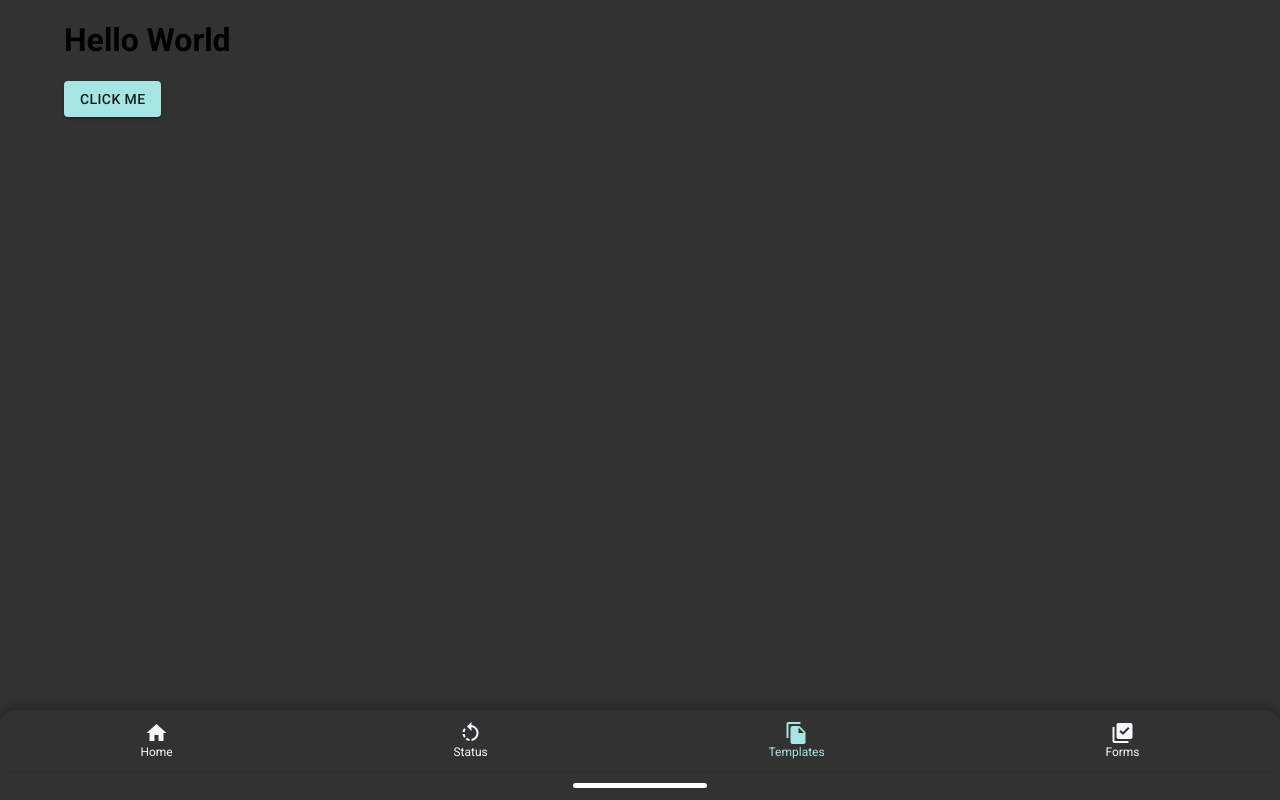
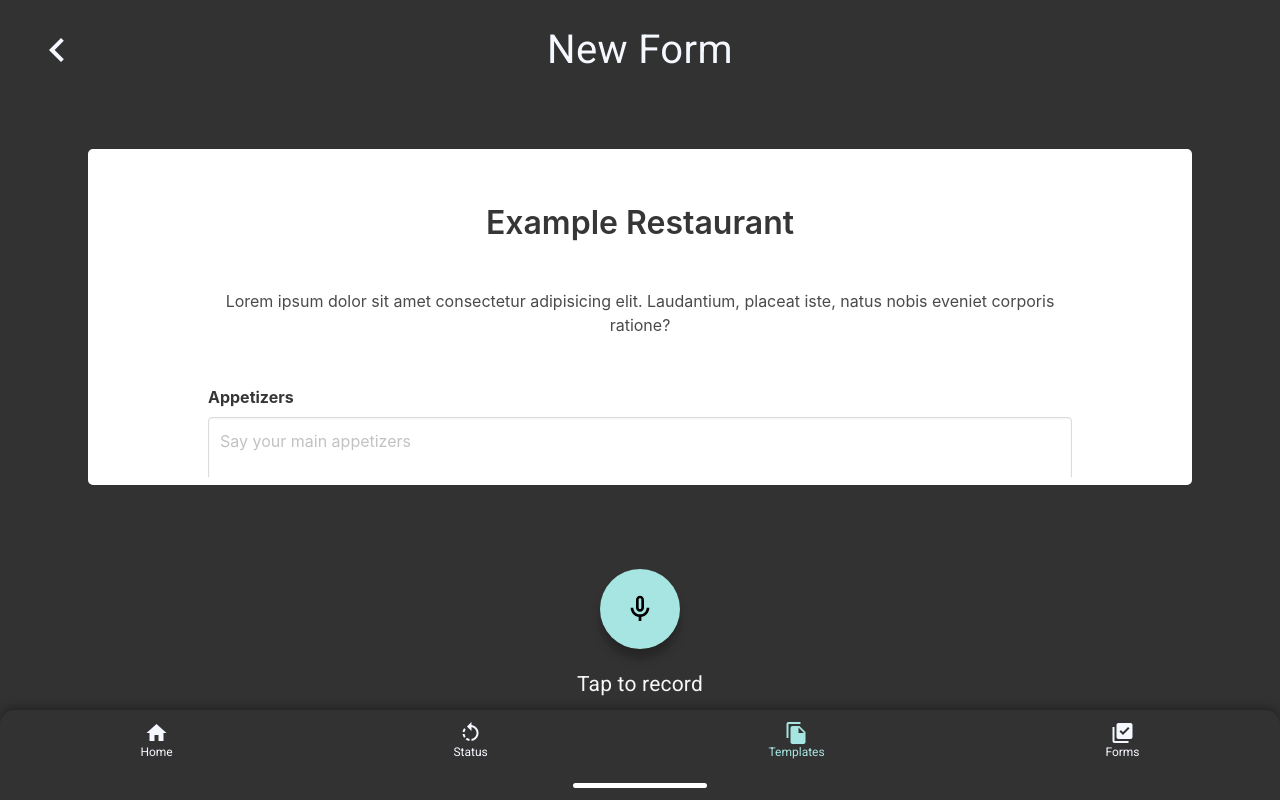
Before and after one commit to SantiagoUriarte/GoogleServerlessCloudHackathon2022, a React (Vite) app in the folder frontend/: page /1/1 in a window 1280 px wide. Built offline with nearby package versions, Linux system fonts and the light colour scheme.

Commit message:
Created show tempalte page

```diff
--- a/frontend/src/App.jsx
+++ b/frontend/src/App.jsx
@@ -2,14 +2,22 @@ import { Container } from "@mui/material";
 import React from "react";
 import ShowTemplatePage from "./pages/ShowTemplatePage/ShowTemplatePage";
 import BottomNavbar from "./components/BottomNavbar/BottomNavbar";
+import BottomNavbarSpacer from "./components/BottomNavbarSpacer/BottomNavbarSpacer";
 
 const containerStyle = {
+  height: "100vh",
   padding: 0,
+  display: "flex",
+  flexDirection: "column",
+  alignItems: "center",
+  justifyContent: "space-between",
+  width: "90%",
 };
 export default function App() {
   return (
     <Container sx={containerStyle}>
       <ShowTemplatePage />
+      {/* <BottomNavbarSpacer /> */}
       <BottomNavbar />
     </Container>
   );
--- a/frontend/src/components/BottomNavbar/BottomNavbar.jsx
+++ b/frontend/src/components/BottomNavbar/BottomNavbar.jsx
@@ -3,10 +3,8 @@ import React from "react";
 import NavbarItem from "../../components/NavbarItems/NavbarItem";
 
 const containerStyle = {
+  marginTop: "10px",
   width: "100vw",
-  position: "fixed",
-  bottom: 0,
-  left: 0,
 };
 
 const navbarStyle = {
@@ -16,22 +14,24 @@ const navbarStyle = {
   boxShadow: "0px -4px 8px rgba(0, 0, 0, 0.25)",
   borderRadius: "15px 15px 0px 0px",
   alignItems: "center",
-  zIndex: "0",
+  zIndex: "100",
+  backgroundColor: "#323232",
 };
 
 const bottomBoxStyle = {
   display: "flex",
   bottom: 0,
   height: "30px",
-  zIndex: "1",
+  zIndex: "200",
   alignItems: "center",
   justifyContent: "center",
+  backgroundColor: "#323232",
 };
 
 const decorationBoxStyle = {
   width: "134px",
   height: "5px",
-  zIndex: "2",
+  zIndex: "300",
   backgroundColor: "white",
   borderRadius: "10px",
 };
--- /dev/null
+++ b/frontend/src/components/BottomNavbarSpacer/BottomNavbarSpacer.jsx
@@ -0,0 +1,11 @@
+import React from "react";
+import { Box } from "@mui/material";
+
+const bottomNavbarSpacerStyle = {
+  height: "100px",
+  width: "100%",
+};
+
+export default function BottomNavbarSpacer() {
+  return <Box sx={bottomNavbarSpacerStyle}></Box>;
+}
--- /dev/null
+++ b/frontend/src/components/FormHeader/FormHeader.jsx
@@ -0,0 +1,42 @@
+import React from "react";
+import { Box, Typography, IconButton } from "@mui/material";
+import KeyboardArrowLeftIcon from "@mui/icons-material/KeyboardArrowLeft";
+
+const formHeaderStyle = {
+  display: "flex",
+  padding: "20px 0 10px 0",
+  alignItems: "center",
+  justifyContent: "center",
+};
+
+const textStyle = {
+  fontSize: "40px",
+};
+
+const arrowIconStyle = {
+  fontSize: "48px",
+};
+
+export default function FormHeader({ style, title }) {
+  return (
+    <Box
+      sx={{
+        ...formHeaderStyle,
+        ...style,
+      }}
+    >
+      <IconButton
+        aria-label="delete"
+        sx={{
+          position: "absolute",
+          left: 25,
+        }}
+      >
+        <KeyboardArrowLeftIcon color="secondary" sx={arrowIconStyle} />
+      </IconButton>
+      <Typography display="inline" color="secondary" sx={textStyle}>
+        {title}
+      </Typography>
+    </Box>
+  );
+}
--- /dev/null
+++ b/frontend/src/components/FormViewer/FormViewer.jsx
@@ -0,0 +1,43 @@
+import React from "react";
+import { Box } from "@mui/material";
+import form from "./exampleFormRestaurant.html?raw";
+
+const formViewerStyle = {
+  display: "flex",
+  justifyContent: "center",
+  alignItems: "center",
+  padding: "10px 0",
+};
+
+const viewerContainerStyle = {
+  height: "40vh",
+  width: "100%",
+  position: "relative",
+  border: "0.5em solid #ffffff",
+  borderRadius: "5px",
+  overflow: "hidden",
+};
+
+const viewerStyle = {
+  position: "absolute",
+  display: "block",
+  width: "100%",
+  height: "100%",
+  margin: "auto",
+  border: 0,
+};
+
+export default function FormViewer({ style }) {
+  return (
+    <Box
+      sx={{
+        ...formViewerStyle,
+        ...style,
+      }}
+    >
+      <Box sx={viewerContainerStyle}>
+        <iframe style={viewerStyle} srcDoc={form}></iframe>
+      </Box>
+    </Box>
+  );
+}
--- /dev/null
+++ b/frontend/src/components/FormViewer/exampleFormRestaurant.html
@@ -0,0 +1,85 @@
+<!DOCTYPE html>
+<html lang="en">
+  <head>
+    <meta charset="UTF-8" />
+    <meta http-equiv="X-UA-Compatible" content="IE=edge" />
+    <meta name="viewport" content="width=device-width, initial-scale=1.0" />
+    <link
+      rel="stylesheet"
+      href="https://cdn.jsdelivr.net/npm/bulma@0.9.3/css/bulma.min.css"
+    />
+    <title>Restaurant Order</title>
+
+    <style>
+      html {
+        overflow: scroll;
+        overflow-x: hidden;
+      }
+      ::-webkit-scrollbar {
+        width: 0; /* Remove scrollbar space */
+        background: transparent; /* Optional: just make scrollbar invisible */
+      }
+      /* Optional: show position indicator in red */
+      ::-webkit-scrollbar-thumb {
+        background: #ff0000;
+      }
+      .section {
+        margin-top: 0px;
+        padding-bottom: 0px;
+      }
+    </style>
+  </head>
+  <body>
+    <div class="container">
+      <section id="restuarantName" class="section has-text-centered">
+        <h1 class="title">Example Restaurant</h1>
+      </section>
+      <section class="introInfo section has-text-centered">
+        <p>
+          Lorem ipsum dolor sit amet consectetur adipisicing elit. Laudantium,
+          placeat iste, natus nobis eveniet corporis ratione?
+        </p>
+      </section>
+      <section id="appetizers" class="section">
+        <div class="field">
+          <label class="label">Appetizers</label>
+          <div class="control">
+            <textarea
+              class="textarea"
+              placeholder="Say your main appetizers"
+            ></textarea>
+          </div>
+        </div>
+      </section>
+      <section id="mainDishes" class="section">
+        <div class="field">
+          <label class="label">Main Dishes</label>
+          <div class="control">
+            <textarea
+              class="textarea"
+              placeholder="Say your main dishes"
+            ></textarea>
+          </div>
+        </div>
+      </section>
+      <section id="desserts" class="section">
+        <div class="field">
+          <label class="label">Desserts</label>
+          <div class="control">
+            <textarea
+              class="textarea"
+              placeholder="Say your dessrts"
+              data-trigger="Random word"
+            ></textarea>
+          </div>
+        </div>
+      </section>
+      <section id="footer" class="section has-text-centered">
+        <p>
+          Lorem, ipsum dolor sit amet consectetur adipisicing elit. Mollitia
+          cupiditate dolorum facilis veniam, tempore quo! Rerum, inventore.
+        </p>
+      </section>
+    </div>
+  </body>
+</html>
--- /dev/null
+++ b/frontend/src/components/RecordBox/RecordBox.jsx
@@ -0,0 +1,39 @@
+import React from "react";
+import { Box, IconButton, Typography } from "@mui/material";
+import MicNoneOutlinedIcon from "@mui/icons-material/MicNoneOutlined";
+import { theme } from "../../theme.js";
+const recordBoxStyle = {
+  display: "flex",
+  padding: "10px 0",
+  flexDirection: "column",
+  alignItems: "center",
+  padding: 0,
+};
+
+const circleButtonStyle = {
+  padding: "24px",
+  backgroundColor: theme.palette.primary.main,
+  filter: "drop-shadow(0px 10px 4px rgba(0, 0, 0, 0.25))",
+};
+
+const micIconStyle = {
+  color: "black",
+  fontSize: "32px",
+};
+
+const labelStyle = {
+  marginTop: "20px",
+  fontSize: "21px",
+  color: theme.palette.text.secondary,
+};
+
+export default function RecordBox({ style }) {
+  return (
+    <Box sx={{ ...recordBoxStyle, ...style }}>
+      <IconButton aria-label="delete" sx={circleButtonStyle}>
+        <MicNoneOutlinedIcon sx={micIconStyle} />
+      </IconButton>
+      <Typography sx={labelStyle}>Tap to record</Typography>
+    </Box>
+  );
+}
--- a/frontend/src/pages/ShowTemplatePage/ShowTemplatePage.jsx
+++ b/frontend/src/pages/ShowTemplatePage/ShowTemplatePage.jsx
@@ -1,16 +1,23 @@
 import React from "react";
 import { Button, Box } from "@mui/material";
+import RecordBox from "../../components/RecordBox/RecordBox";
+import FormHeader from "../../components/FormHeader/FormHeader";
+import FormViewer from "../../components/FormViewer/FormViewer";
 
 const showTemplatePageStyle = {
-  height: "100%",
+  flexGrow: 1,
   width: "100%",
+  display: "flex",
+  flexDirection: "column",
+  justifyContent: "space-between",
 };
 
 export default function ShowTemplatePage() {
   return (
     <Box sx={showTemplatePageStyle}>
-      <h1>Hello World</h1>
-      <Button variant="contained">Click me</Button>
+      <FormHeader title="New Form" />
+      <FormViewer style={{ marginTop: "-25px" }} />
+      <RecordBox />
     </Box>
   );
 }
--- a/frontend/src/theme.js
+++ b/frontend/src/theme.js
@@ -2,8 +2,9 @@ import { createTheme } from "@mui/material/styles";
 
 const primary = "#A6E5E1"; // Cyan
 const secondary = "#F5F9FF"; // Light blues
-const defaultText = "#F7F7F7"; // White
-const defaultBackground = "#323232"; // Dark grey
+const defaultText = "#323232"; // Dark grey
+const defaultText2 = "#F7F7F7"; // Dark grey
+const defaultBackground = "#F7F7F7"; // White
 
 export const theme = createTheme({
   palette: {
@@ -15,6 +16,7 @@ export const theme = createTheme({
     },
     text: {
       primary: defaultText,
+      secondary: defaultText2,
     },
     background: {
       paper: defaultBackground,
--- a/frontend/vite.config.js
+++ b/frontend/vite.config.js
@@ -1,7 +1,7 @@
-import { defineConfig } from 'vite'
-import react from '@vitejs/plugin-react'
+import { defineConfig } from "vite";
+import react from "@vitejs/plugin-react";
 
 // https://vitejs.dev/config/
 export default defineConfig({
-  plugins: [react()]
-})
+  plugins: [react()],
+});
```
